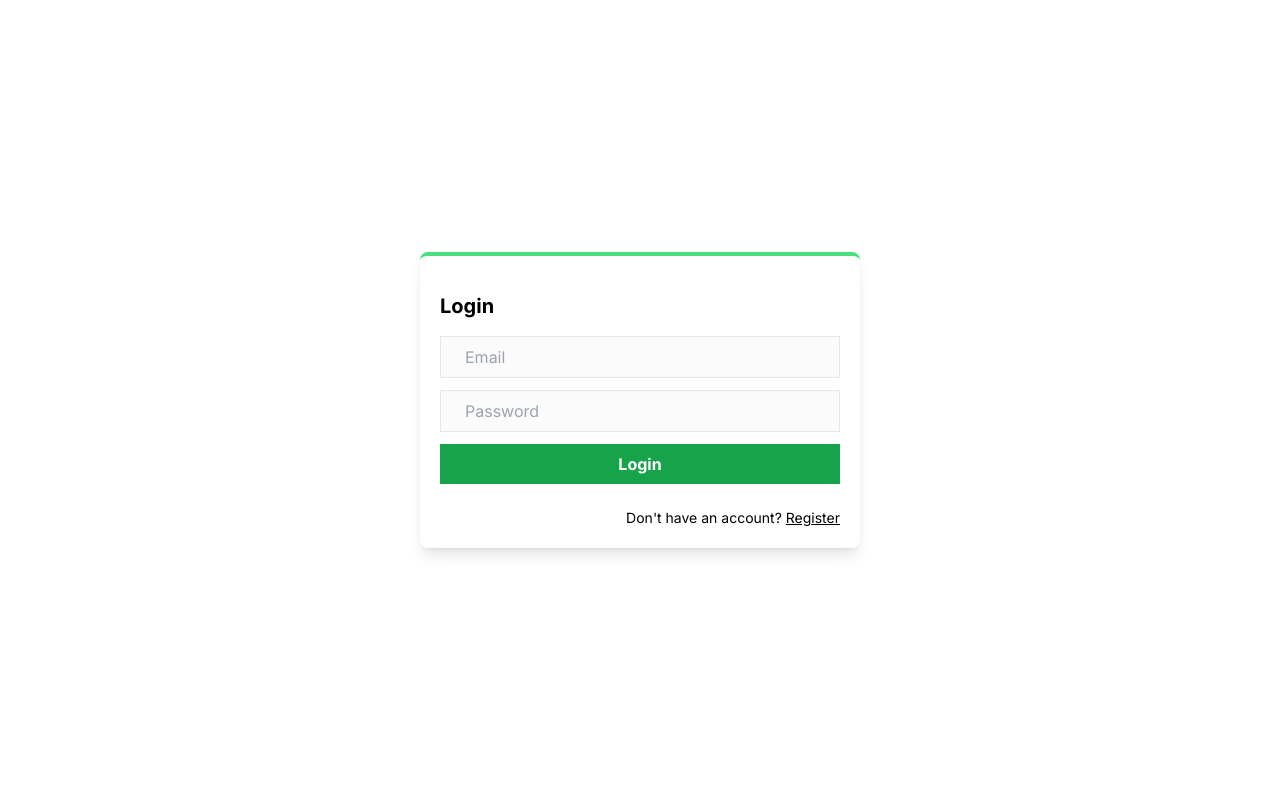
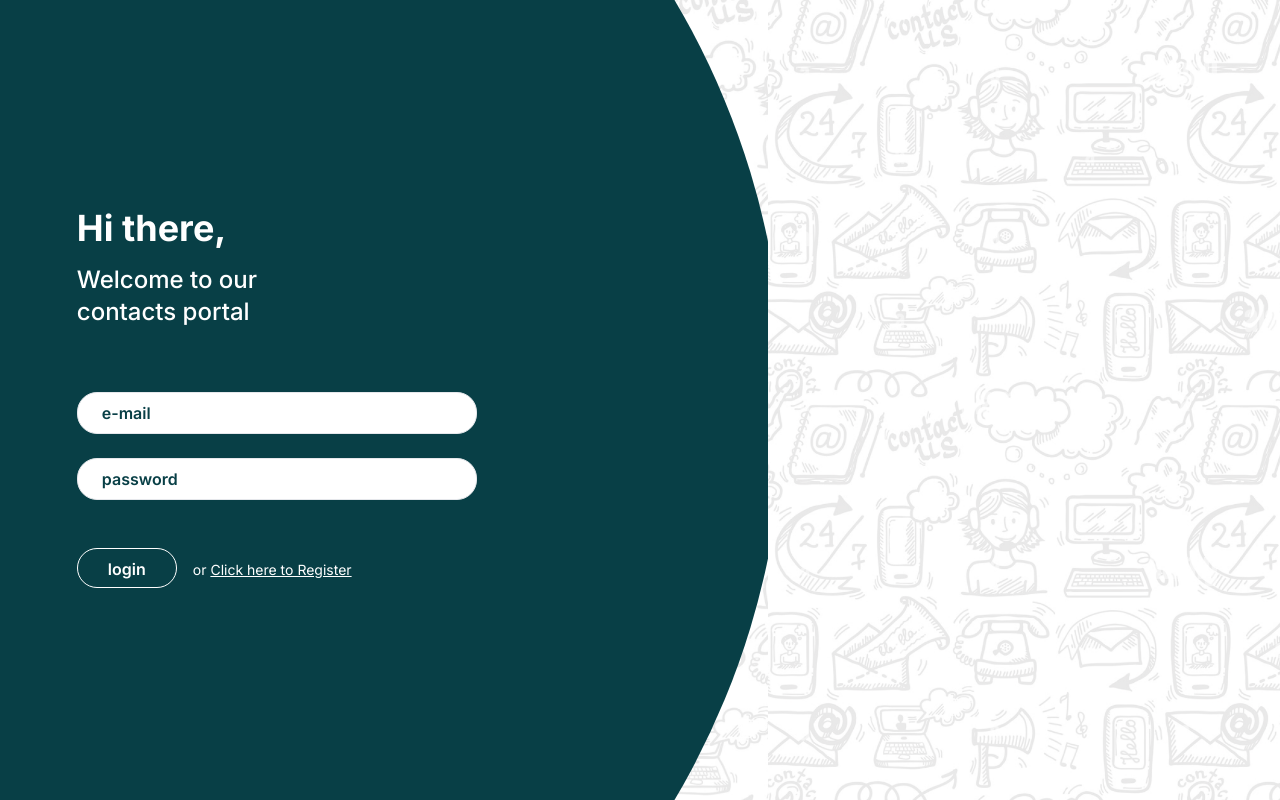
Before and after one commit to IT21284816/Next-js_Project, a Next.js app: page / in a window 1280 px wide. Built offline with nearby package versions, Linux system fonts and the light colour scheme; no server answers.

Commit message:
initial commit

```diff
--- a/components/LoginForm.jsx
+++ b/components/LoginForm.jsx
@@ -4,6 +4,7 @@ import Link from "next/link";
 import { useState } from "react";
 import { signIn } from "next-auth/react";
 import { useRouter } from "next/navigation";
+import Image from 'next/image';
 
 export default function LoginForm() {
   const [email, setEmail] = useState("");
@@ -34,34 +35,58 @@ export default function LoginForm() {
   };
 
   return (
-    <div className="grid place-items-center h-screen">
-      <div className="shadow-lg p-5 rounded-lg border-t-4 border-green-400">
-        <h1 className="text-xl font-bold my-4">Login</h1>
+    <div className="flex">
+      <div className="relative overflow-hidden w-3/5 min-h-screen" style={{ backgroundImage: 'url("/image.png")', backgroundSize: 'cover', backgroundPosition: 'center' }}>
+        <div className="absolute inset-0 bg-custom-color" style={{ clipPath: 'circle(100% at 0 50%)' }}></div>
+        <div className="relative z-10">
+          {/* Content for the left half */}
 
-        <form onSubmit={handleSubmit} className="flex flex-col gap-3">
-          <input
+          <div className="grid h-screen justify-start items-center ml-[10%]">
+      <div className=" text-white mb-5" >
+        <h1 className="text-4xl font-bold my-4 ">Hi there,</h1>
+
+        <div className="text-2xl font-medium mb-16">
+        <p> Welcome to our</p>
+        <p> contacts portal</p>
+        </div>
+
+
+        <form onSubmit={handleSubmit} className="flex flex-col gap-6 ">
+          <input className="rounded-[20px] bg-white placeholder-[#083F46] font-semibold"
             onChange={(e) => setEmail(e.target.value)}
             type="text"
-            placeholder="Email"
+            placeholder="e-mail"
           />
-          <input
+          <input className="rounded-[20px] bg-white placeholder-[#083F46] font-semibold"
             onChange={(e) => setPassword(e.target.value)}
             type="password"
-            placeholder="Password"
+            placeholder="password"
           />
-          <button className="bg-green-600 text-white font-bold cursor-pointer px-6 py-2">
-            Login
+
+          <div className ="flex mt-6">
+          <button className="bg-[#083F46] rounded-[20px] w-[100px] h-[40px] text-white font-semibold cursor-pointer px-6 py-2  border border-white">
+            login
           </button>
+          <Link className="text-sm mt-3 text-right text-[18px] ml-4" href={"/register"}>
+            or <span className="underline">Click here to Register</span>
+          </Link>
+          </div>
+
           {error && (
-            <div className="bg-red-500 text-white w-fit text-sm py-1 px-3 rounded-md mt-2">
+            <div className="bg-red-500 text-white w-fit text-sm py-1 px-3 rounded-md mt-5">
               {error}
             </div>
           )}
 
-          <Link className="text-sm mt-3 text-right" href={"/register"}>
-            Don't have an account? <span className="underline">Register</span>
-          </Link>
+
         </form>
+      </div>
+    </div>
+
+        </div>
+      </div>
+      <div className="w-2/5 min-h-screen" style={{ backgroundImage: 'url("/image.png")', backgroundSize: 'cover', backgroundPosition: 'center' }}>
+        {/* Content for the right half */}
       </div>
     </div>
   );
--- a/tailwind.config.js
+++ b/tailwind.config.js
@@ -7,6 +7,9 @@ module.exports = {
   ],
   theme: {
     extend: {
+      colors: {
+        'custom-color': '#083F46'
+      },
       backgroundImage: {
         'gradient-radial': 'radial-gradient(var(--tw-gradient-stops))',
         'gradient-conic':
```
Also changed, not shown: public/image.png (added).
